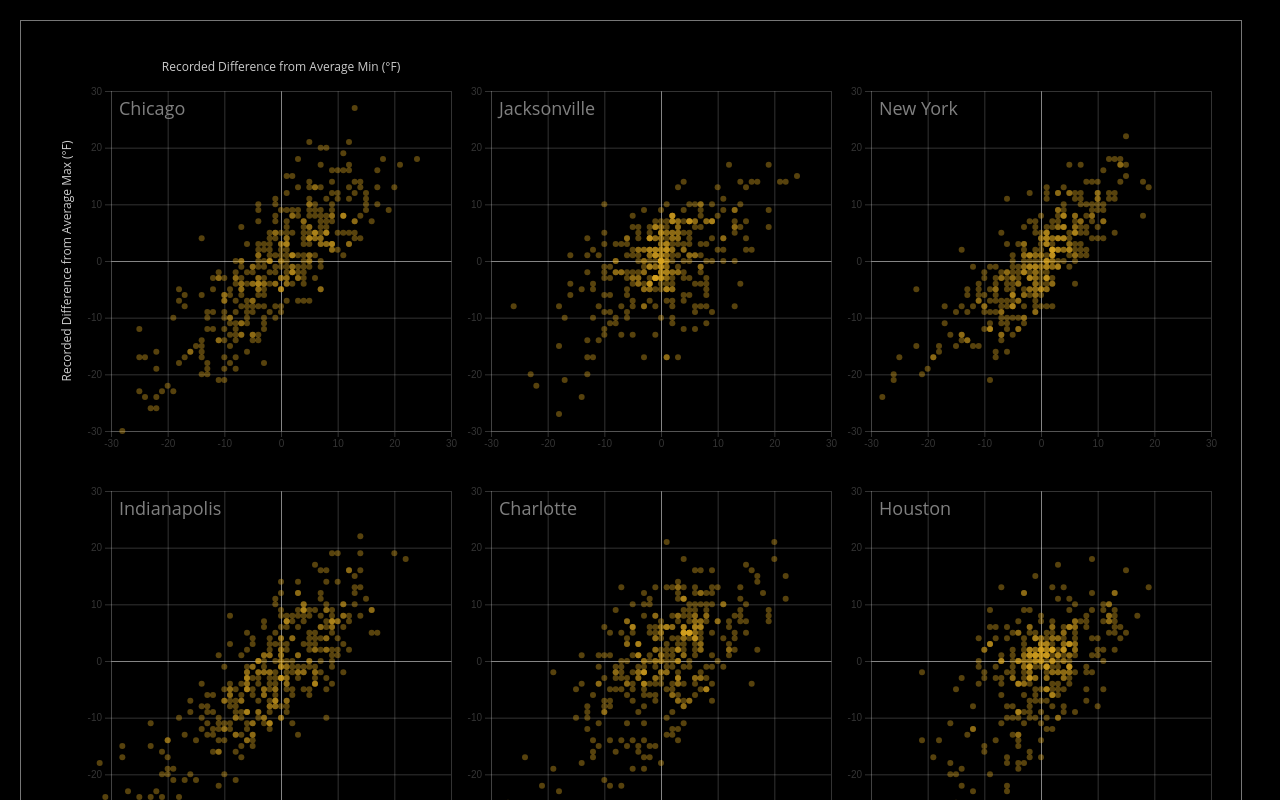
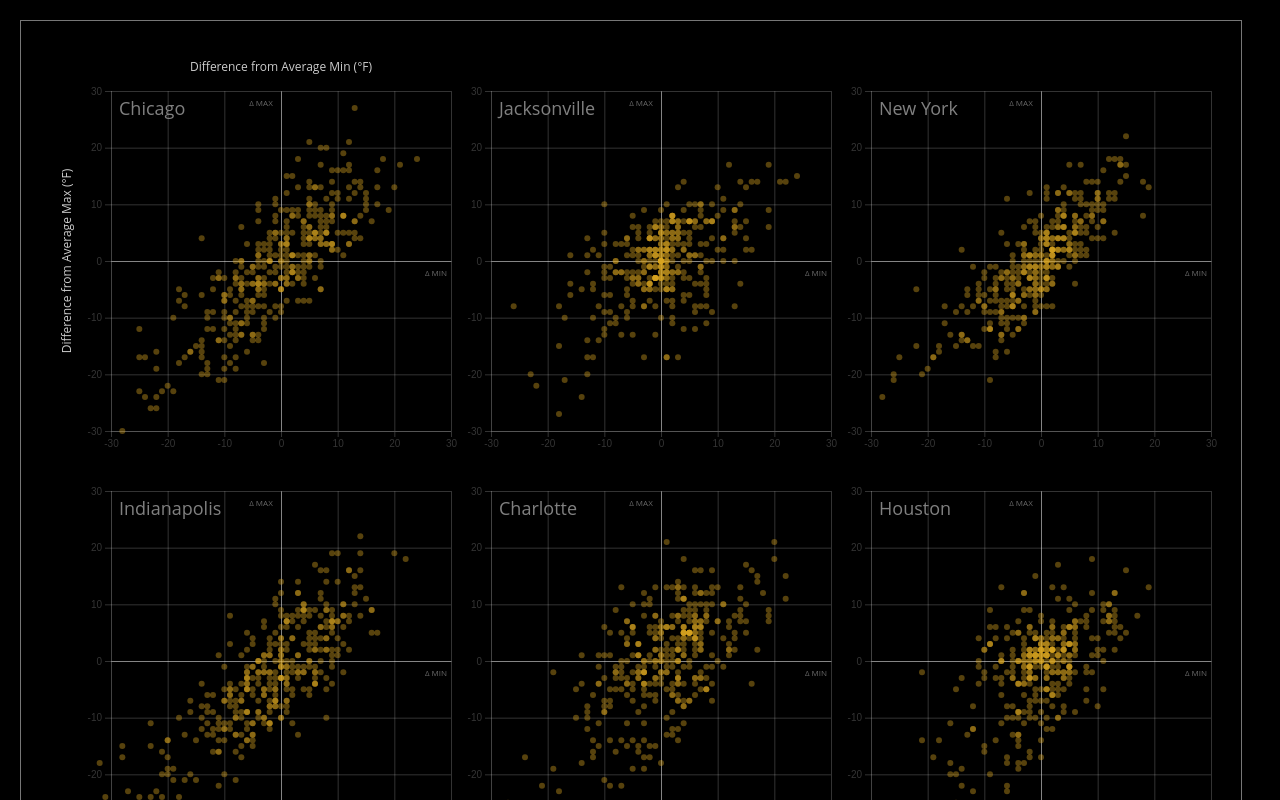
Before and after one commit to brendanwilliam/info470-final, a plain HTML site: page index.html in a window 1280 px wide. Shown: the top 800 px of the page. Drawn offline with nearby package versions, Linux system fonts and the light colour scheme.

Commit message:
Ready to submit

```diff
--- a/index.js
+++ b/index.js
@@ -24,12 +24,12 @@ trellisHeight = trellisWidth;
 svg.append('text')
     .attr('class', 'title')
     .attr('transform','translate(' + (trellisWidth/2 + padding.l * 2 + axesPadding.l) + ',' + (axesPadding.t) + ')')
-    .text('Recorded Difference from Average Min (°F)');
+    .text('Difference from Average Min (°F)');
 
 svg.append('text')
     .attr('class', 'title')
     .attr('transform','translate(' + axesPadding.l + ', ' + (trellisWidth/2 + padding.t + axesPadding.t) + ') rotate(-90)')
-    .text('Recorded Difference from Average Max (°F)');
+    .text('Difference from Average Max (°F)');
 
 var minDiffDomain = [-30, 30];
 var maxDiffDomain = [-30, 30];
@@ -133,6 +133,16 @@ d3.csv('ALL_CITIES.csv').then(function(dataset) {
         .attr('transform', 'translate(' + trellisWidth/2 + ', 0)')
         .call(yAxis);
 
+    trellisG.append('text')
+        .attr('class', 'axis-label')
+        .attr('transform', 'translate(' + (trellisWidth - 15) + ',' + (trellisHeight/2 + 15) + ')')
+        .text('Δ MIN');
+
+    trellisG.append('text')
+        .attr('class', 'axis-label')
+        .attr('transform', 'translate(' + (trellisWidth/2 - 20) + ', ' +  (15) + ')')
+        .text('Δ MAX');
+
     // City labels
     trellisG.append('text')
         .attr('class', 'city-label')
--- a/style.css
+++ b/style.css
@@ -52,8 +52,9 @@
     color: white;
 }
 
-#tooltip {
+.axis-label {
     font-size: 12px;
+    opacity: 0.4;
 }
 
 .subtitle {
```
Also changed, not shown: 3 other files.
